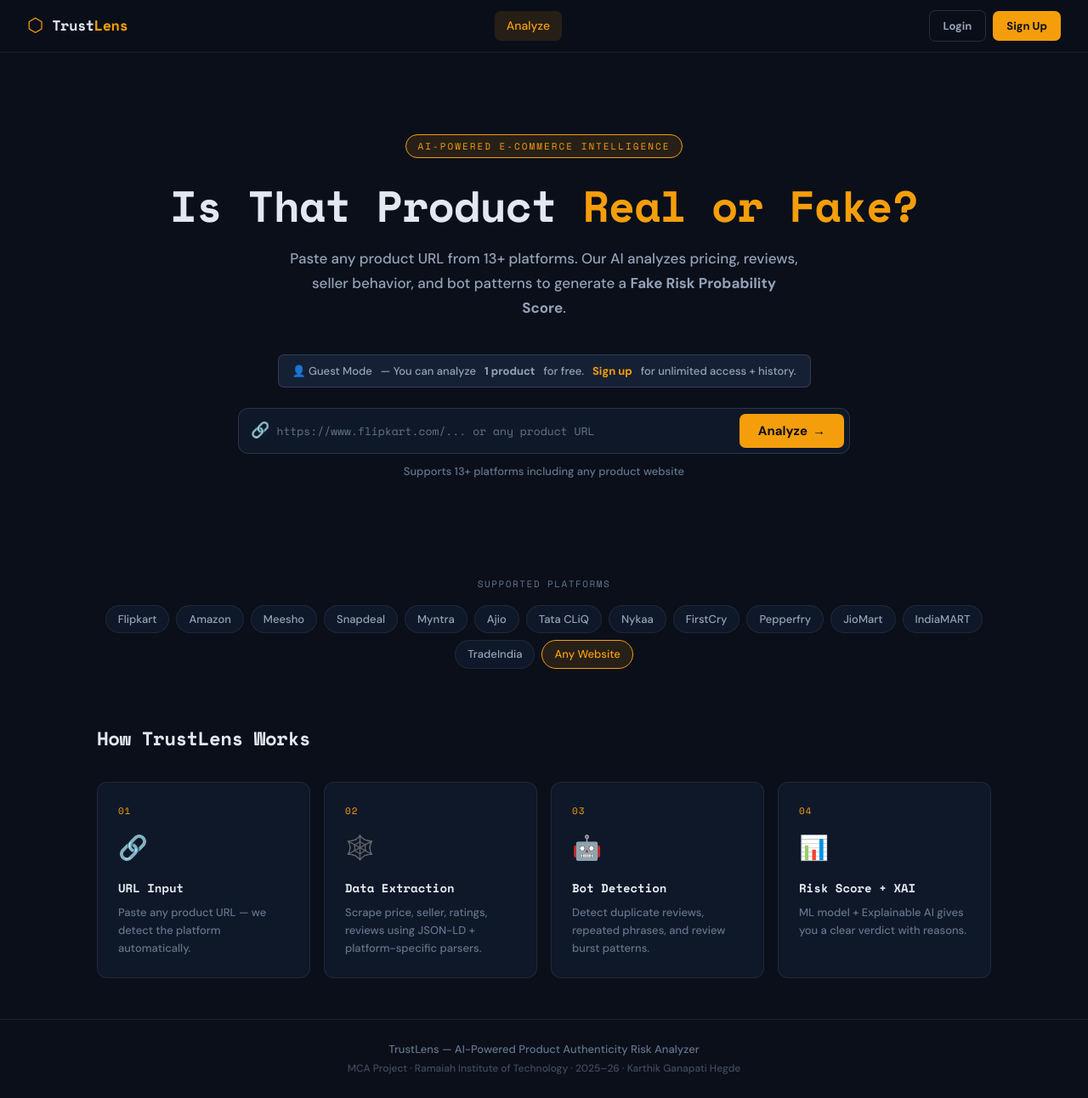
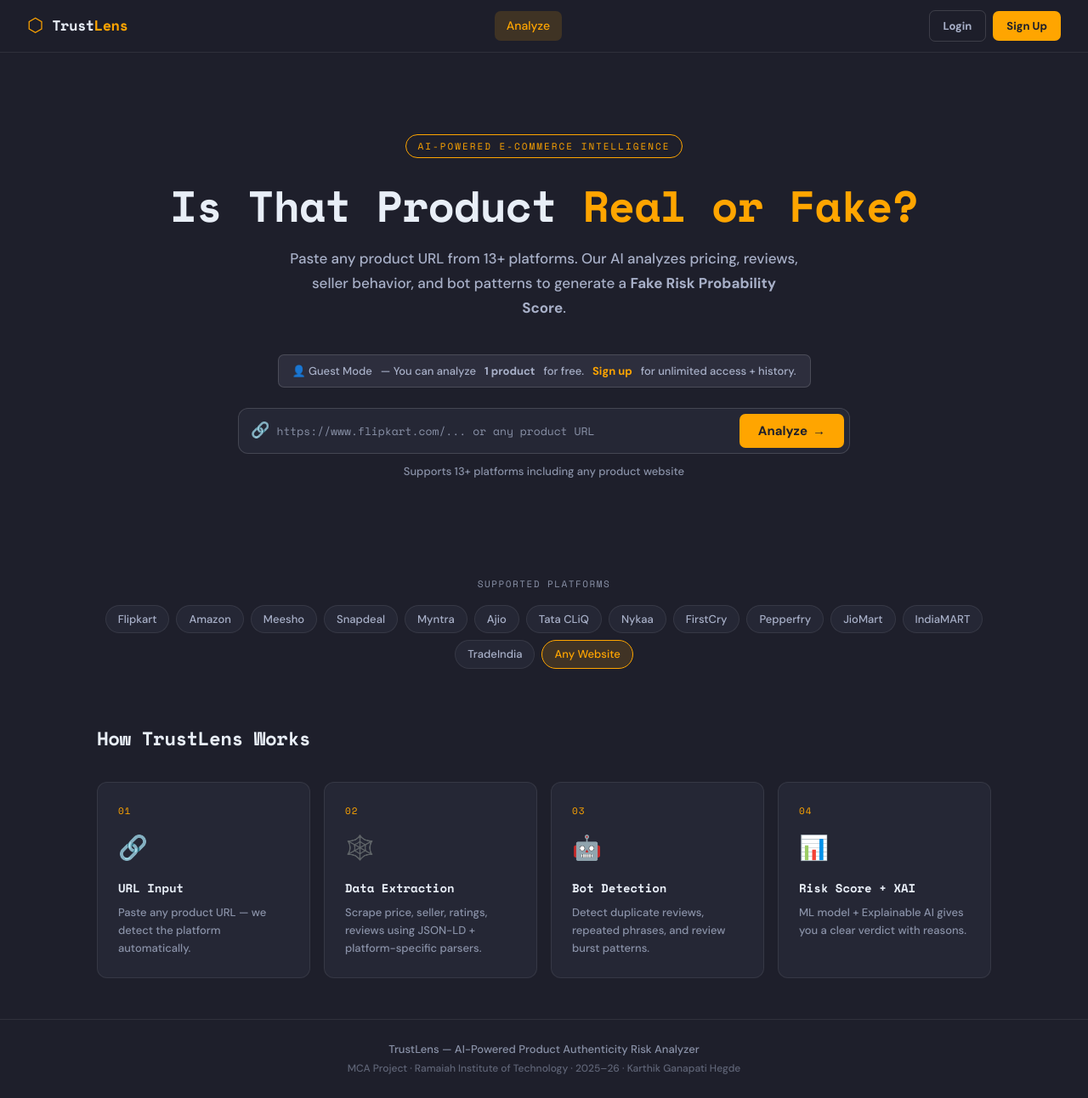
Before and after one commit to karthikkalmane/trustlens, a Flask app: page / in a window 1280 px wide. Shown: the whole page at 85% size. Run offline with Flask 3, Linux system fonts and the light colour scheme.

Commit message:
Update CSS: Light-dark theme with softer grays and improved contrast

```diff
--- a/static/css/style.css
+++ b/static/css/style.css
@@ -1,30 +1,31 @@
-/* ─── TrustLens – Dark Analytical Theme ─────────────────────────── */
+/* ─── TrustLens – Light-Dark Soft Theme (Improved) ─────────────────────────── */
 :root {
-  --bg:        #0a0f1a;
-  --surface:   #0f1829;
-  --surface2:  #162035;
-  --surface3:  #1c2a42;
-  --border:    rgba(255,255,255,0.07);
-  --border2:   rgba(255,255,255,0.13);
-  --text:      #e2e8f0;
-  --text-muted:#64748b;
-  --text-dim:  #94a3b8;
-  --amber:     #f59e0b;
-  --amber-dim: rgba(245,158,11,0.12);
-  --green:     #22c55e;
-  --red:       #ef4444;
-  --blue:      #3b82f6;
+  --bg:        #1e1f2b;
+  --surface:   #252735;
+  --surface2:  #2d2e3d;
+  --surface3:  #34354a;
+  --border:    rgba(255,255,255,0.08);
+  --border2:   rgba(255,255,255,0.14);
+  --text:      #e8eef7;
+  --text-muted:#8a92a8;
+  --text-dim:  #a8b0c8;
+  --amber:     #ffa500;
+  --amber-dim: rgba(255,165,0,0.15);
+  --green:     #4ade80;
+  --red:       #ff6b6b;
+  --blue:      #60a5fa;
   --radius:    12px;
   --radius-sm: 7px;
   --mono:      'Space Mono', monospace;
   --body:      'DM Sans', sans-serif;
 }
+
 *, *::before, *::after { box-sizing: border-box; margin: 0; padding: 0; }
 html { scroll-behavior: smooth; }
 body { background: var(--bg); color: var(--text); font-family: var(--body); font-size: 15px; line-height: 1.65; min-height: 100vh; display: flex; flex-direction: column; }
 
 /* ─── Navbar ─────────────────────────────────────── */
-.navbar { display:flex; align-items:center; justify-content:space-between; padding:0 2rem; height:62px; background:rgba(10,15,26,0.96); backdrop-filter:blur(12px); border-bottom:1px solid var(--border); position:sticky; top:0; z-index:100; }
+.navbar { display:flex; align-items:center; justify-content:space-between; padding:0 2rem; height:62px; background:rgba(30,31,43,0.96); backdrop-filter:blur(12px); border-bottom:1px solid var(--border); position: sticky; top: 0; z-index: 100; }
 .nav-brand { display:flex; align-items:center; gap:10px; text-decoration:none; color:var(--text); }
 .brand-icon { color:var(--amber); font-size:22px; }
 .brand-name { font-family:var(--mono); font-size:17px; font-weight:700; letter-spacing:-0.5px; }
@@ -38,14 +39,14 @@ body { background: var(--bg); color: var(--text); font-family: var(--body); font
 .nav-btn { text-decoration:none; padding:7px 16px; border-radius:var(--radius-sm); font-size:13px; font-weight:700; transition:all 0.2s; }
 .nav-btn.outline { border:1px solid var(--border2); color:var(--text-dim); }
 .nav-btn.outline:hover { border-color:var(--amber); color:var(--amber); }
-.nav-btn.filled { background:var(--amber); color:#0a0f1a; }
-.nav-btn.filled:hover { background:#d97706; }
+.nav-btn.filled { background:var(--amber); color:#1e1f2b; }
+.nav-btn.filled:hover { background:#ff9500; }
 
 /* ─── Flash Messages ────────────────────────────── */
 .flash { display:flex; align-items:center; justify-content:space-between; padding:11px 2rem; font-size:14px; border-bottom:1px solid transparent; }
-.flash-success { background:rgba(34,197,94,0.12); color:#86efac; border-color:rgba(34,197,94,0.25); }
-.flash-error { background:rgba(239,68,68,0.12); color:#fca5a5; border-color:rgba(239,68,68,0.25); }
-.flash-info { background:rgba(59,130,246,0.12); color:#93c5fd; border-color:rgba(59,130,246,0.25); }
+.flash-success { background:rgba(74,222,128,0.12); color:#a7f3d0; border-color:rgba(74,222,128,0.25); }
+.flash-error { background:rgba(255,107,107,0.12); color:#fca5a5; border-color:rgba(255,107,107,0.25); }
+.flash-info { background:rgba(96,165,250,0.12); color:#93c5fd; border-color:rgba(96,165,250,0.25); }
 .flash-close { background:none; border:none; color:inherit; cursor:pointer; font-size:16px; opacity:0.6; padding:0 4px; }
 .flash-close:hover { opacity:1; }
 
@@ -56,7 +57,7 @@ body { background: var(--bg); color: var(--text); font-family: var(--body); font
 
 /* ─── Hero ───────────────────────────────────────── */
 .hero-section { text-align:center; padding:3rem 0 4rem; }
-.hero-tag { display:inline-block; font-family:var(--mono); font-size:11px; letter-spacing:2px; text-transform:uppercase; color:var(--amber); border:1px solid var(--amber); padding:4px 14px; border-radius:20px; margin-bottom:1.5rem; background:var(--amber-dim); }
+.hero-tag { display:inline-block; font-family:var(--mono); font-size:11px; letter-spacing:2px; text-transform:uppercase; color:var(--amber); border:1px solid var(--amber); padding:4px 14px; border-radius:20px; margin-bottom:1.5rem; }
 .hero-title { font-family:var(--mono); font-size:clamp(2rem,5vw,3.2rem); font-weight:700; line-height:1.25; letter-spacing:-1px; margin-bottom:1rem; }
 .hero-highlight { color:var(--amber); }
 .hero-sub { max-width:600px; margin:0 auto 2.5rem; color:var(--text-dim); font-size:17px; line-height:1.7; }
@@ -73,18 +74,18 @@ body { background: var(--bg); color: var(--text); font-family: var(--body); font
 .input-icon { font-size:18px; flex-shrink:0; }
 .url-input { flex:1; background:transparent; border:none; outline:none; color:var(--text); font-family:var(--mono); font-size:13px; padding:8px 0; }
 .url-input::placeholder { color:var(--text-muted); }
-.analyze-btn { display:flex; align-items:center; gap:6px; background:var(--amber); color:#0a0f1a; border:none; border-radius:var(--radius-sm); padding:10px 22px; font-family:var(--body); font-weight:700; font-size:15px; cursor:pointer; transition:all 0.2s; flex-shrink:0; }
-.analyze-btn:hover { background:#d97706; transform:translateY(-1px); }
+.analyze-btn { display:flex; align-items:center; gap:6px; background:var(--amber); color:#1e1f2b; border:none; border-radius:var(--radius-sm); padding:10px 22px; font-family:var(--body); font-weight:700; font-size:15px; cursor:pointer; transition:all 0.2s; }
+.analyze-btn:hover { background:#ff9500; transform:translateY(-1px); }
 .input-hint { color:var(--text-muted); font-size:13px; margin-top:10px; }
 
 /* ─── Alert ──────────────────────────────────────── */
-.alert { display:flex; flex-direction:column; gap:6px; padding:13px 16px; border-radius:var(--radius-sm); margin-bottom:1.5rem; font-size:14px; max-width:720px; margin-left:auto; margin-right:auto; text-align:left; }
-.alert-error { background:rgba(239,68,68,0.1); border:1px solid rgba(239,68,68,0.3); color:#fca5a5; }
+.alert { display:flex; flex-direction:column; gap:6px; padding:13px 16px; border-radius:var(--radius-sm); margin-bottom:1.5rem; font-size:14px; max-width:720px; margin-left:auto; margin-right:auto; }
+.alert-error { background:rgba(255,107,107,0.1); border:1px solid rgba(255,107,107,0.3); color:#fca5a5; }
 .inline-link { color:var(--amber); text-decoration:none; font-weight:700; }
 .inline-link:hover { text-decoration:underline; }
 
 /* ─── Loading ────────────────────────────────────── */
-.loading-overlay { display:none; position:fixed; inset:0; background:rgba(10,15,26,0.88); backdrop-filter:blur(6px); z-index:200; align-items:center; justify-content:center; }
+.loading-overlay { display:none; position:fixed; inset:0; background:rgba(30,31,43,0.88); backdrop-filter:blur(6px); z-index:200; align-items:center; justify-content:center; }
 .loading-overlay.active { display:flex; }
 .loading-card { background:var(--surface); border:1px solid var(--border2); border-radius:var(--radius); padding:2.5rem 3rem; text-align:center; max-width:380px; width:90%; }
 .loading-spinner { width:48px; height:48px; border:3px solid var(--border2); border-top-color:var(--amber); border-radius:50%; animation:spin 0.8s linear infinite; margin:0 auto 1.25rem; }
```
Also changed, not shown: other parts of static/css/style.css (+38 -27 lines).
